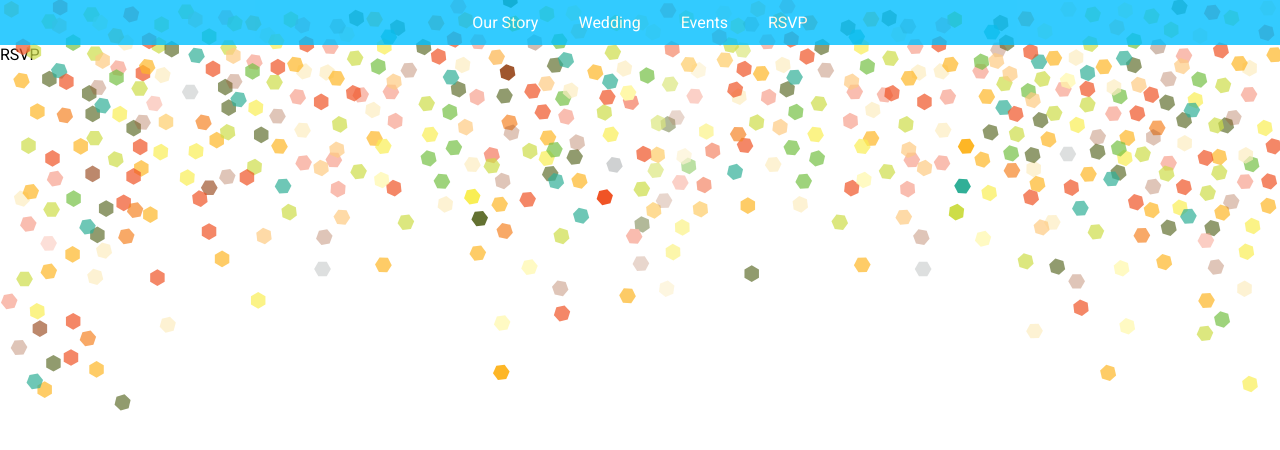
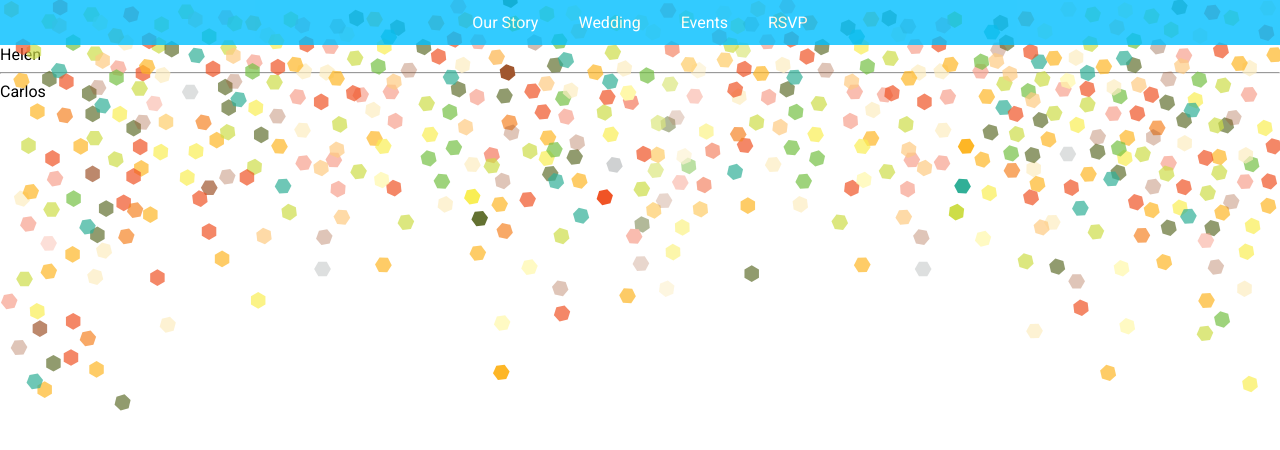
Before and after one commit to urianchang/kupo, a React (Create React App) app: page /rsvp in a window 1280 px wide. Shown: the top 450 px of the page. Built offline with nearby package versions, Linux system fonts and the light colour scheme.

Commit message:
Experimenting with json guest list

```diff
--- a/src/components/OurStory/index.jsx
+++ b/src/components/OurStory/index.jsx
@@ -1,8 +1,11 @@
 import React, { Component } from 'react';
 import './ourstory.css';
 
+
 export default class OurStory extends Component {
   render() {
+    let theList = require('../guests.json');
+    theList.guest_list[1]["first_name"] = "hello world";
     return(
       <div>
         <h1>Angela and Urian</h1>
--- a/src/components/RSVP/index.jsx
+++ b/src/components/RSVP/index.jsx
@@ -1,10 +1,18 @@
 import React, { Component } from 'react';
 
 export default class Rsvp extends Component {
+  // constructor(){
+  //   super();
+  //
+  // }
   render() {
+    let theList = require('../guests.json');
+    // theList.guest_list[1]["first_name"] = "hello world";
     return(
       <div>
-        RSVP
+        {theList.guest_list[0]["first_name"]}
+        <hr></hr>
+        {theList.guest_list[1]["first_name"]}
       </div>
     );
   }
--- /dev/null
+++ b/src/components/guests.json
@@ -0,0 +1,16 @@
+{
+  "guest_list": [
+      {
+        "id": 1,
+        "gender": "Female",
+        "first_name": "Helen",
+        "last_name": "Nguyen"
+      },
+      {
+        "id": 2,
+        "gender": "Male",
+        "first_name": "Carlos",
+        "last_name": "Fowler"
+      }
+  ]
+}
```
Also changed, not shown: 1 other file (tests, documents, lock files or other folders).
